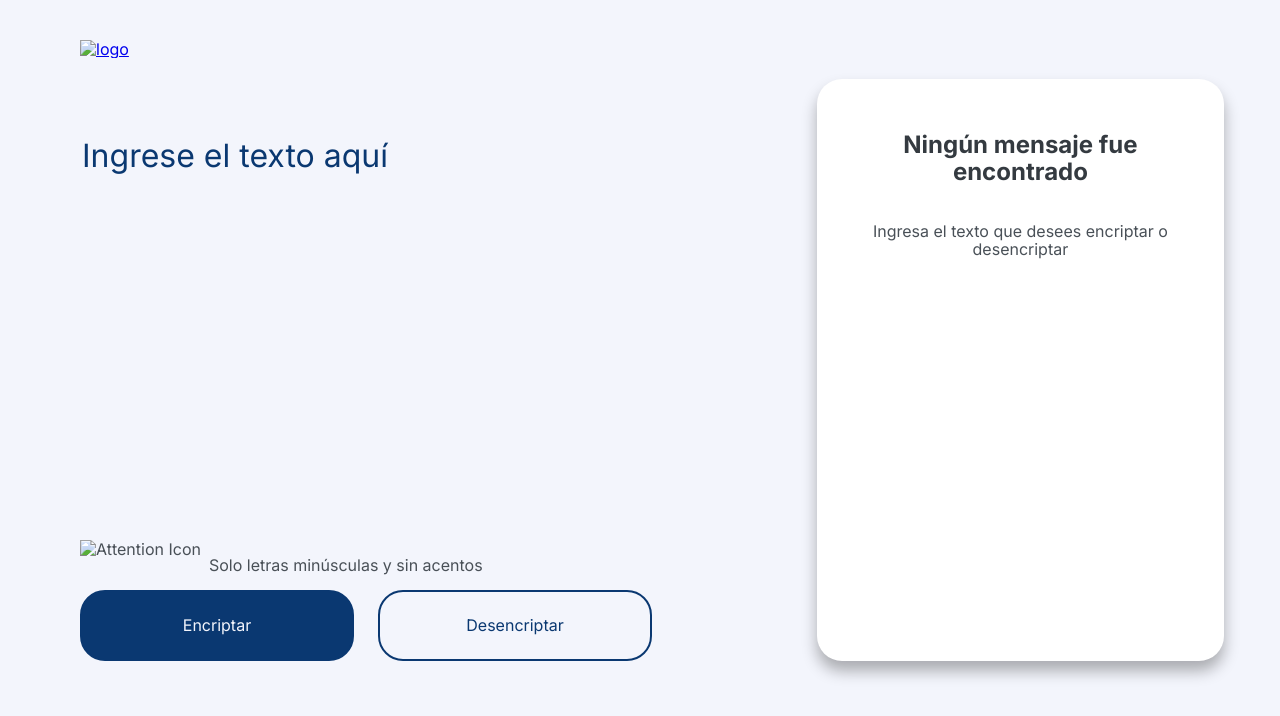
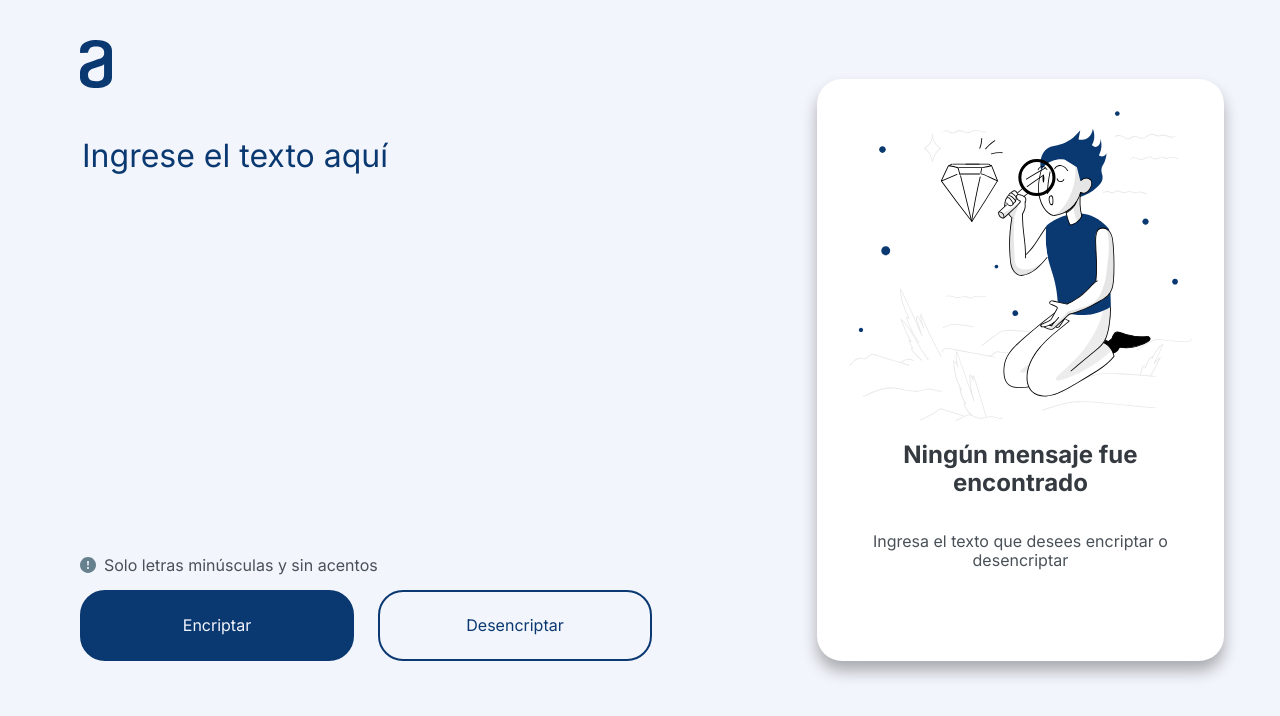
Before and after one commit to lucas-leiva/encriptador-de-texto, a plain HTML site: page index.html in a window 1280 px wide. Drawn offline with Linux system fonts and the light colour scheme; files that its build step writes are made by us from their sources.

Commit message:
Update index.html

```diff
--- a/index.html
+++ b/index.html
@@ -3,13 +3,13 @@
 <head>
     <meta charset="UTF-8">
     <meta name="viewport" content="width=device-width, initial-scale=1.0">
-    <link rel="stylesheet" href="/encriptador-de-texto.github.io/styles/normalize.css">
-    <link rel="stylesheet" href="/encriptador-de-texto.github.io/styles/style.css">
+    <link rel="stylesheet" href="/encriptador-de-texto/styles/normalize.css">
+    <link rel="stylesheet" href="/encriptador-de-texto/styles/style.css">
     <title>Encriptador</title>
 </head>
 <body>
     <header class="site-header">
-        <a href="index.html"><img src="/encriptador-de-texto.github.io/assets/Top.svg" alt="logo" class="logo"></a>
+        <a href="index.html"><img src="/encriptador-de-texto/assets/Top.svg" alt="logo" class="logo"></a>
     </header>
 
     <main>
@@ -17,7 +17,7 @@
             <section  class="user-input-section">
                 <textarea type="text" id="user-text-input" placeholder="Ingrese el texto aquí" class="text-input"></textarea>
                 <div class="attention-message">
-                    <img src="/encriptador-de-texto.github.io/assets/Group.svg" alt="Attention Icon">
+                    <img src="/encriptador-de-texto/assets/Group.svg" alt="Attention Icon">
                     <p>Solo letras minúsculas y sin acentos</p>
                 </div>
 
@@ -28,7 +28,7 @@
             </section>
 
             <div class="output-text">
-                <img src="/encriptador-de-texto.github.io/assets/Muñeco.svg" alt="" class="output-text__image" id="output-image">
+                <img src="/encriptador-de-texto/assets/Muñeco.svg" alt="" class="output-text__image" id="output-image">
                 <h2 id="output-heading" class="output-text__heading">Ningún mensaje fue encontrado</h2>
                 <p id="output-message" class="output-text__paragraph">Ingresa el texto que desees encriptar o desencriptar</p>
                 <button onclick="copyText();" id="copy-button" class="button button--decrypt-copy button--copy disabled">Copiar</button>
```
